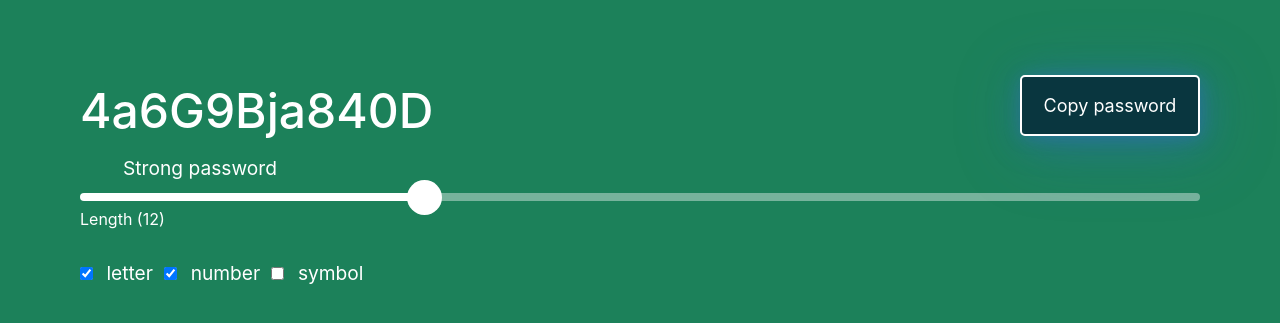
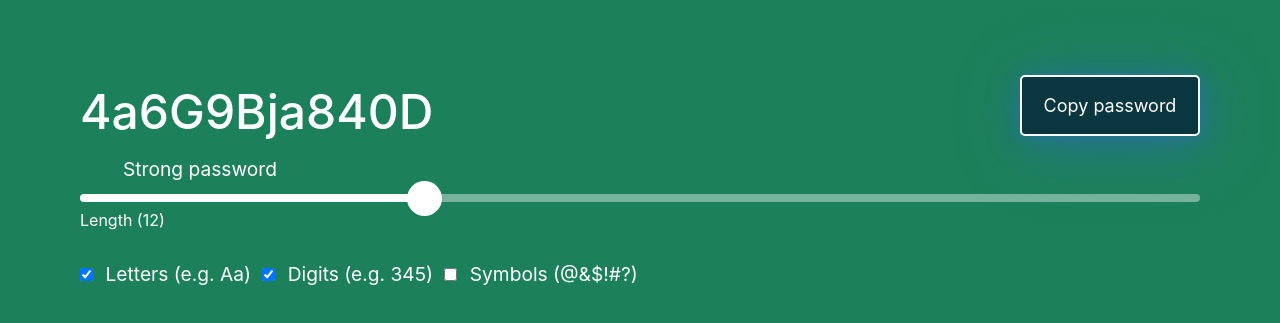
Before and after one commit to nialldbarber/uniq-pswd-svelte, a Svelte app: page / in a window 1280 px wide. Shown: the part 215-538 px from the top of the page. Built offline with nearby package versions, Linux system fonts and the light colour scheme; some icons are missing.

Commit message:
Updated checkbox styles

```diff
--- a/src/App.svelte
+++ b/src/App.svelte
@@ -33,16 +33,19 @@
       <Checkbox
         isType={isLetter}
         typeName="letter"
+        title="Letters (e.g. Aa)"
         action={() => (isLetter = !isLetter)}
       />
       <Checkbox
         isType={isNumber}
         typeName="number"
+        title="Digits (e.g. 345)⁭"
         action={() => (isNumber = !isNumber)}
       />
       <Checkbox
         isType={isSymbol}
         typeName="symbol"
+        title="Symbols (@&$!#?)"
         action={() => (isSymbol = !isSymbol)}
       />
     </div>
--- a/src/components/Checkboxes.svelte
+++ b/src/components/Checkboxes.svelte
@@ -1,6 +1,7 @@
 <script lang="ts">
   export let isType: boolean;
   export let typeName: string;
+  export let title: string;
   export let action: () => void;
 </script>
 
@@ -12,15 +13,12 @@
     checked={isType}
     on:click={action}
   />
-  <label for={typeName}>{typeName}</label>
+  <label for={typeName}>{title}</label>
 </div>
 
 <style lang="scss">
   div {
-    margin: 0;
-    color: var(--white);
-    font-size: 1.2rem;
-    margin-right: 0.7rem;
+    margin: 0 0.7rem 0 0;
     cursor: pointer;
   }
 
```
